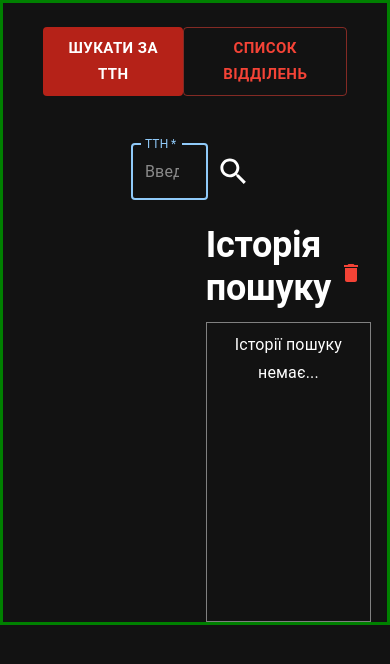
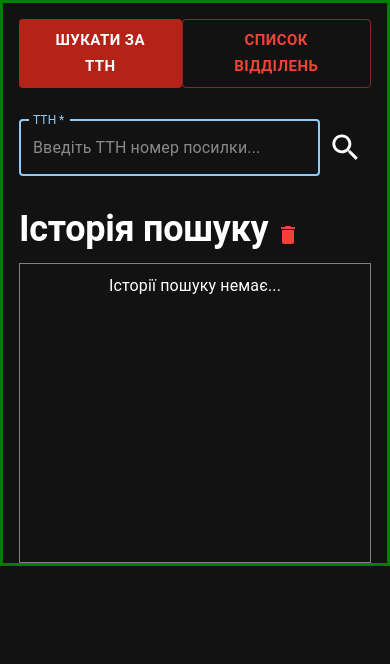
Before and after one commit to Kl0filinj/sameIt-test-task, a React (Create React App) app: page / in a window 390 px wide. Shown: the top 664 px of the page. Built offline with nearby package versions, Linux system fonts and the light colour scheme.

Commit message:
app is responsive

```diff
--- a/src/components/DataSection/DataSection.tsx
+++ b/src/components/DataSection/DataSection.tsx
@@ -16,18 +16,23 @@ const DataSection: React.FC = () => {
   const isOnOffices = useAppSelector(selectIsOnOffices);
 
   return (
-    <Box display={'flex'} justifyContent="space-between">
+    <Box
+      sx={{
+        display: { xs: 'block', md: 'flex' },
+        justifyContent: { md: 'space-between' },
+      }}
+    >
       {!isOnOffices ? (
-        <Box flexBasis="70%">
+        <Box sx={{ flexBasis: { md: '70%' } }}>
           <PackageData packageData={currentPackageData} isLoading={isLoading} />
         </Box>
       ) : (
-        <Box flexBasis="70%">
+        <Box sx={{ flexBasis: { md: '70%' } }}>
           <OfficesList isLoading={isLoading} />
         </Box>
       )}
 
-      <Box flexBasis="30%">
+      <Box sx={{ flexBasis: { md: '30%' }, mt: { xs: 2, md: 0 } }}>
         <HistoryList />
       </Box>
     </Box>
--- a/src/components/HistoryList/HistoryList.tsx
+++ b/src/components/HistoryList/HistoryList.tsx
@@ -39,6 +39,7 @@ const HistoryList: React.FC = () => {
         display={'flex'}
         justifyContent={'space-around'}
         alignItems={'center'}
+        sx={{ justifyContent: { sm: 'space-between' } }}
       >
         <Typography variant="h2" fontWeight={'700'} fontSize={36} gutterBottom>
           Історія пошуку
@@ -67,6 +68,7 @@ const HistoryList: React.FC = () => {
                   <ListItemButton
                     component="button"
                     onClick={() => onHistoryItemClick(item)}
+                    sx={{ textAlign: { sm: 'center' } }}
                   >
                     <ListItemText primary={item} />
                   </ListItemButton>
--- a/src/components/NavBar/NavBar.tsx
+++ b/src/components/NavBar/NavBar.tsx
@@ -12,7 +12,7 @@ const NavBar: React.FC = () => {
       display={'flex'}
       justifyContent={'space-around'}
       alignItems={'center'}
-      p={3}
+      sx={{ px: { xs: 0 }, py: { xs: 2 } }}
     >
       <Box>
         <Button
--- a/src/components/SearchBar/SearchBar.tsx
+++ b/src/components/SearchBar/SearchBar.tsx
@@ -43,11 +43,14 @@ const SearchBar: React.FC = () => {
   return (
     <Box
       m={'auto'}
-      maxWidth="50%"
-      p={3}
       display={'flex'}
       justifyContent={'center'}
       alignItems={'center'}
+      sx={{
+        px: { xs: 0 },
+        py: { xs: 2, md: 4 },
+        maxWidth: { xs: '100%', sm: '80%', md: '60%', lg: '50%' },
+      }}
     >
       <Snackbar
         open={isAlertOpen}
--- a/src/components/sheared/ShearedContainer.tsx
+++ b/src/components/sheared/ShearedContainer.tsx
@@ -7,7 +7,13 @@ interface ShearedContainerProps {
 
 const ShearedContainer: React.FC<ShearedContainerProps> = ({ children }) => {
   return (
-    <Container maxWidth="lg" sx={{ border: 3, borderColor: 'green' }}>
+    <Container
+      sx={{
+        border: 3,
+        borderColor: 'green',
+        maxWidth: { xs: '600px', sm: '900px', md: '1200px' },
+      }}
+    >
       <Box>{children}</Box>
     </Container>
   );
```
